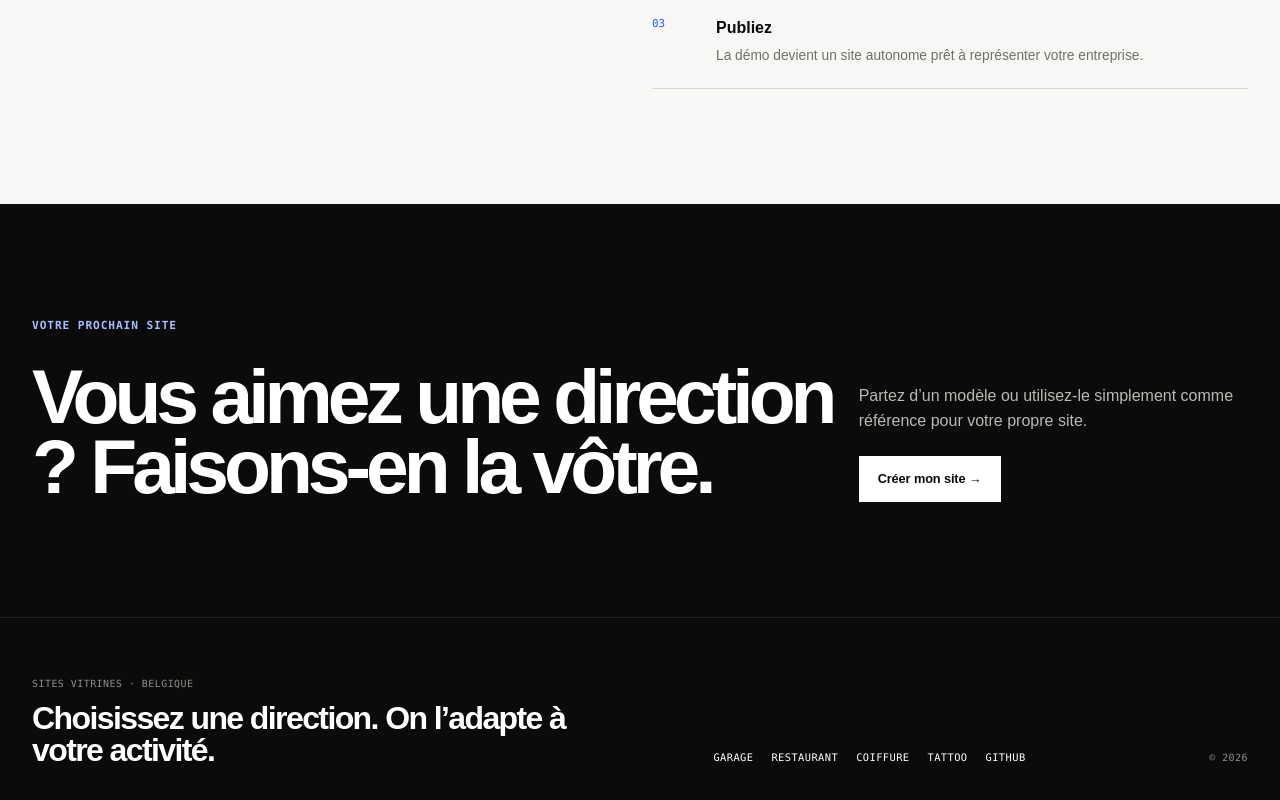
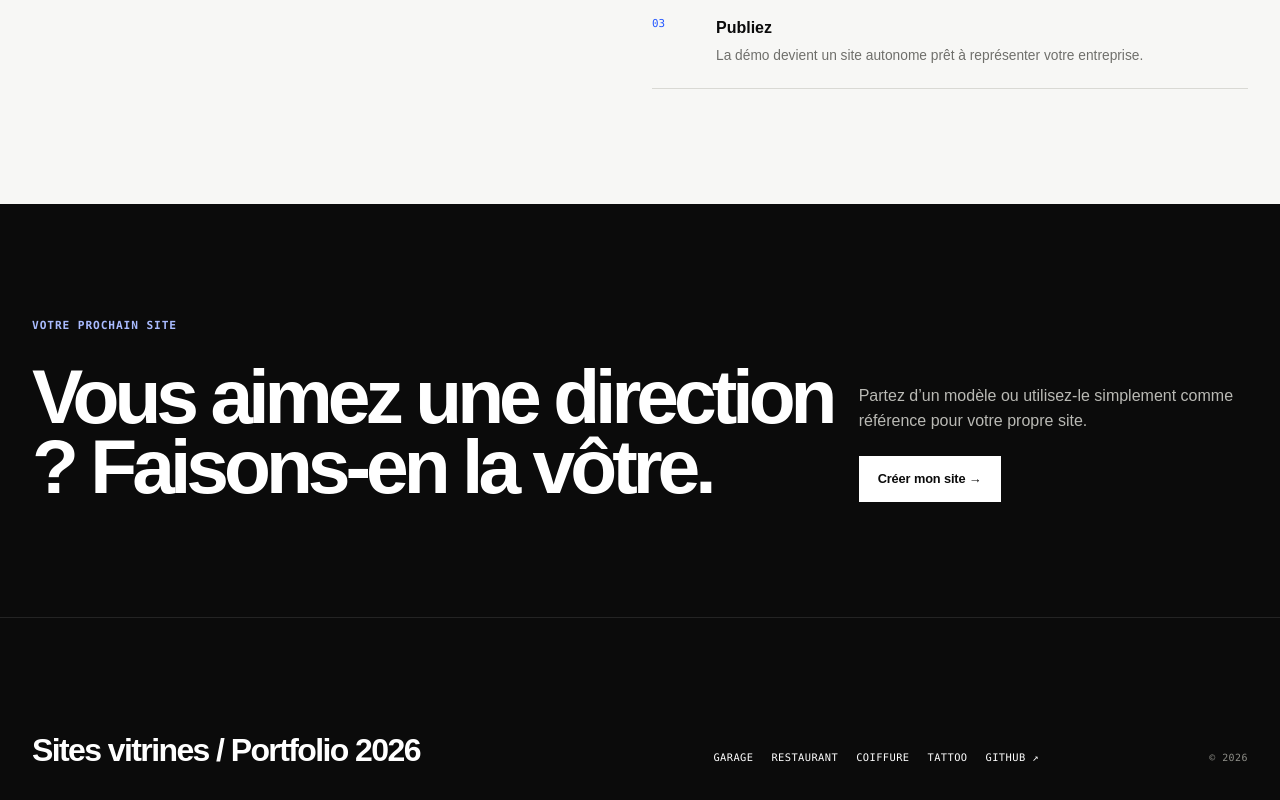
Before and after one commit to maxberck/portfolio-sites, a Next.js app: page / in a window 1280 px wide. Shown: the part 7407-8207 px from the top of the page. Built offline with nearby package versions, Linux system fonts and the light colour scheme; no server answers.

Commit message:
feat: simplify showcase portfolio footer

```diff
--- a/src/portfolio/components/PortfolioFooter.tsx
+++ b/src/portfolio/components/PortfolioFooter.tsx
@@ -8,10 +8,7 @@ export function PortfolioFooter() {
   return (
     <footer className="portfolio-footer">
       <div className="portfolio-footer__inner">
-        <div>
-          <p className="portfolio-footer__label">Sites vitrines · Belgique</p>
-          <p className="portfolio-footer__title">Choisissez une direction. On l’adapte à votre activité.</p>
-        </div>
+        <p className="portfolio-footer__title">Sites vitrines / Portfolio 2026</p>
 
         <nav className="portfolio-footer__links" aria-label="Liens de pied de page">
           {siteCategories.map((category) => (
@@ -19,7 +16,7 @@ export function PortfolioFooter() {
               {category.id === "tatoueur" ? "Tattoo" : category.label}
             </Link>
           ))}
-          <a href="https://github.com/maxberck" target="_blank" rel="noreferrer">GitHub</a>
+          <a href="https://github.com/maxberck" target="_blank" rel="noreferrer">GitHub ↗</a>
         </nav>
 
         <p className="portfolio-footer__copyright">© {year}</p>
```
